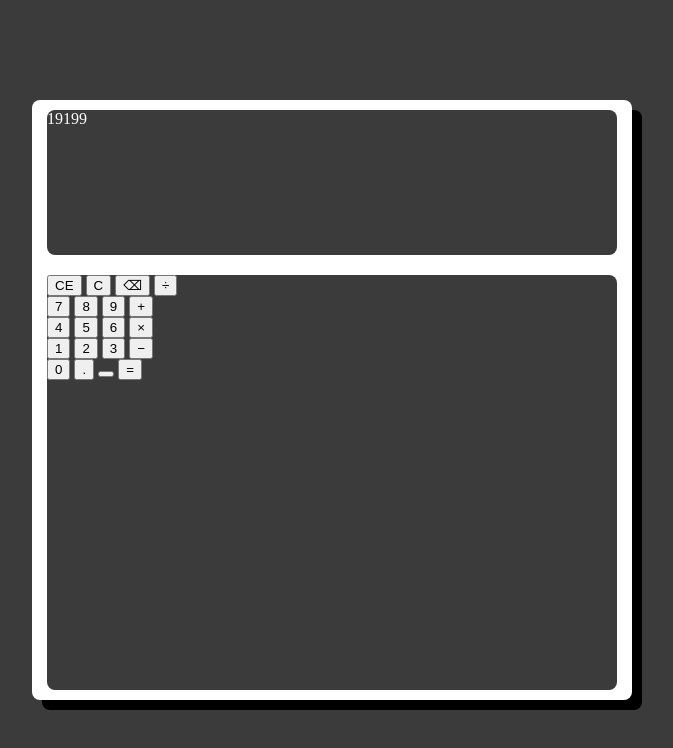
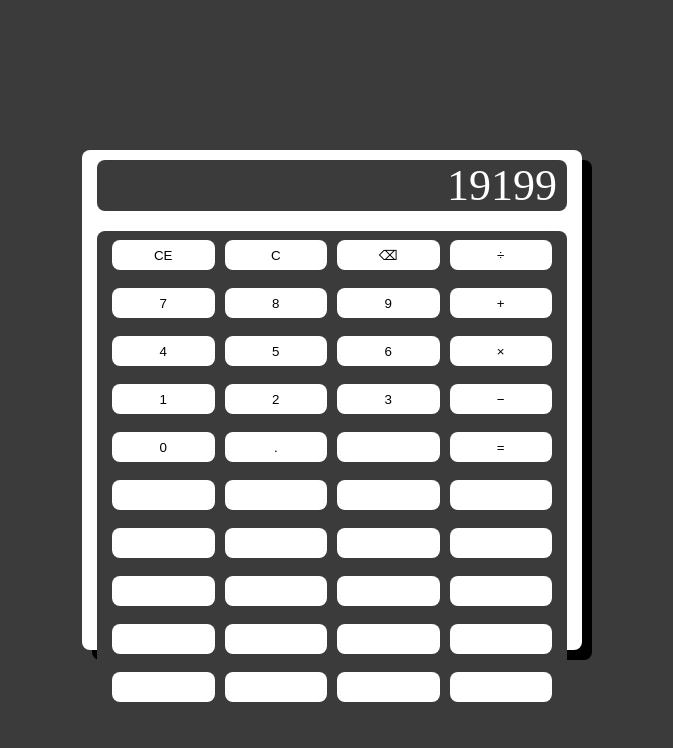
Before and after one commit to Vardhanb07/calculator, a plain HTML site: page index.html in a window 1280 px wide. Shown: the whole page, without its empty margins (308-981 px from the left). Drawn offline with Linux system fonts and the light colour scheme.

Commit message:
Style buttons

```diff
--- a/styles.css
+++ b/styles.css
@@ -10,8 +10,8 @@ body {
     align-items: center;
 }
 .container {
-    width : 600px;
-    height : 600px;
+    width : 500px;
+    height : 500px;
     background-color: #fff;
     border-radius: 8px;
     box-shadow: 10px 10px black;
@@ -28,10 +28,41 @@ body {
 .display {
     flex-grow : 1;
     flex-basis : 100px;
-    width : 570px;
+    width : 470px;
+    display: flex;
+    justify-content: flex-end;
+    align-items: center;
+}
+.display > span {
+    font-size: 44px;
+    margin-right : 10px;
 }
 .buttons {
     flex-grow : 7;
     flex-basis : 100px;
-    width : 570px;
+    width : 470px;
+    display : flex;
+    flex-direction: column;
+    justify-content: space-evenly;
+    align-items: center;
 }
+.buttons > .head {
+    width: 440px;
+    height: 40px;
+    display : flex;
+    flex-direction: row;
+    background-color: #3b3b3b;
+    justify-content: space-evenly;
+    align-items: center;
+    border-radius: 8px;
+    padding: 4px;
+    gap : 10px
+}
+.head > .element {
+    flex : 1 0 0;
+    height: 30px;
+    background-color: #fff;
+    border-radius: 8px;
+    border-width: 0px;
+    cursor : pointer;
+}
```
